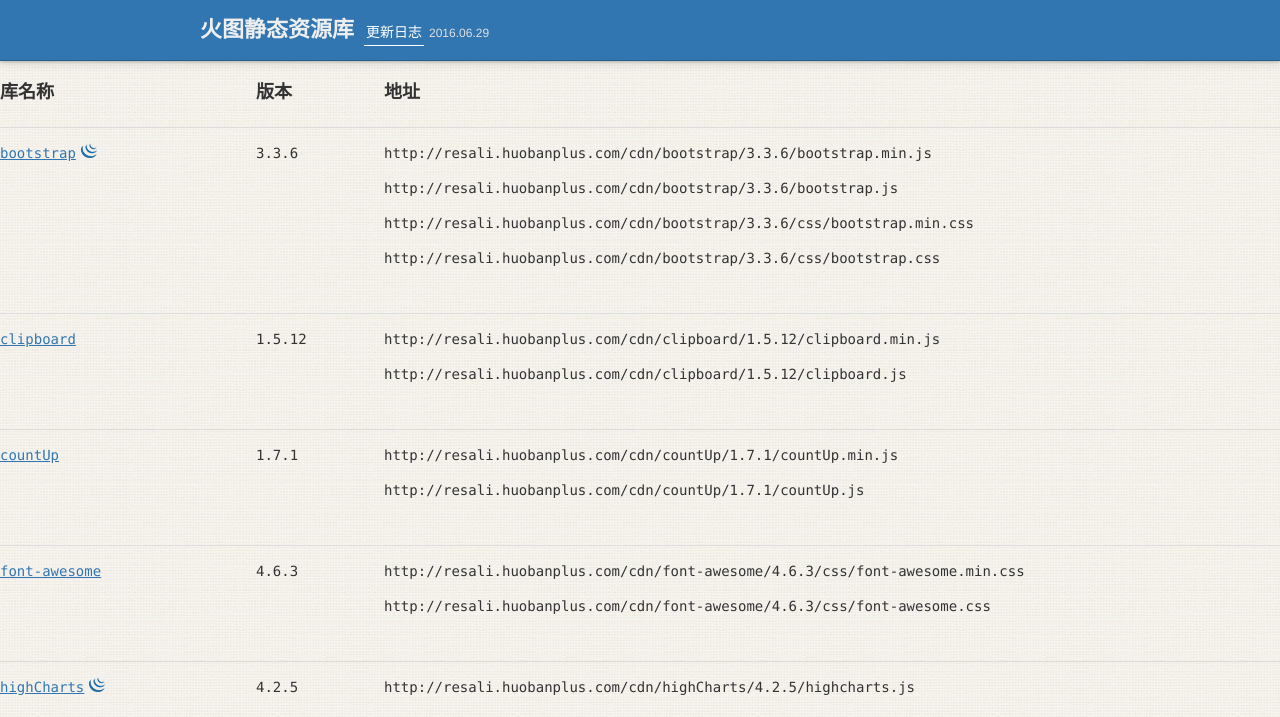
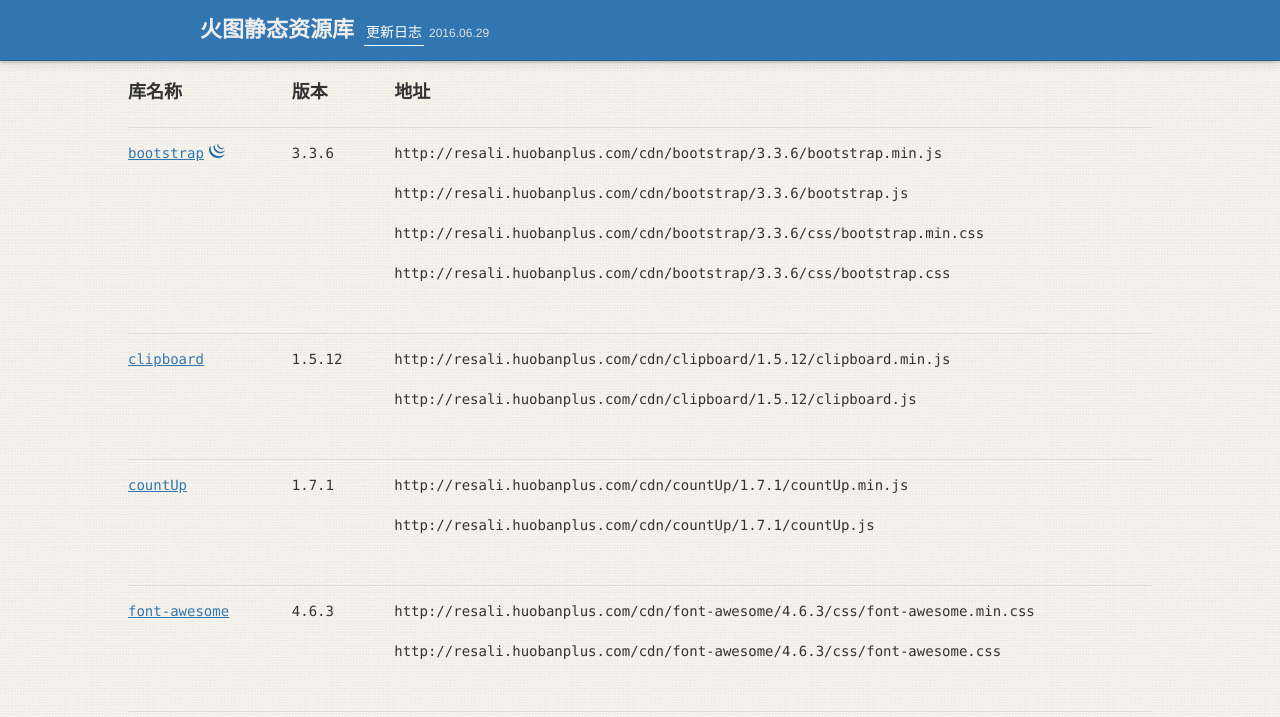
Before and after one commit to chang0022/hotCDN, a plain HTML site: page index.html in a window 1280 px wide. Shown: the top 717 px of the page. Drawn offline with nearby package versions, Linux system fonts and the light colour scheme; some packages are replaced by stand-ins of ours; a script that the page names is missing; a small style sheet from the web is missing.

Commit message:
本地修改

```diff
--- a/index.html
+++ b/index.html
@@ -2,6 +2,7 @@
 <html lang="en">
 <head>
 	<meta charset="UTF-8">
+    <meta http-equiv="X-UA-COMPATIBLE" content="IE=Edge, chrome=1">
 	<meta http-equiv="Pragma" content="no-cache">
 	<meta http-equiv="Cache-Control" content="no-cache">
 	<meta http-equiv="Expires" content="0">
@@ -70,6 +71,5 @@
         var html = template('lists' ,data);
         $('#title').after(html);
     });
-
 </script>
 </html>
--- a/resource.json
+++ b/resource.json
@@ -99,6 +99,12 @@
       "url": "http://zeptojs.com/",
       "version": ["1.1.6"],
       "resource": ["zepto.min.js","zepto.js"]
+    },
+    {
+      "name": "normalize",
+      "url": "https://github.com/necolas/normalize.css/",
+      "version": ["4.2.0"],
+      "resource": ["normalize.css"]
     }
   ]
 }
--- a/style/index.css
+++ b/style/index.css
@@ -39,24 +39,23 @@
     font-size: 12px;
 }
 section {
-    width: 1280px;
+    width: 80%;
     margin: 0 auto;
     min-height: 40px;
 }
-
 #title h1 {
     float: left;
     font-size: 18px;
     font-weight: bold;
 }
 #title h1:nth-child(1) {
-    width: 20%
+    width: 16%
 }
 #title h1:nth-child(2) {
     width: 10%
 }
 #title h1:nth-child(3) {
-    width: 70%
+    width: 74%
 }
 section {
     padding: 8px 0;
@@ -75,7 +74,7 @@
 }
 section h2 {
     padding: 7px 0;
-    width: 20%
+    width: 16%
 }
 section h2>a {
     float: left;
@@ -101,8 +100,10 @@
 }
 .url li {
     padding: 7px 0;
+    min-height: 26px;
 }
 .url span {
+    float: left;
     font-family: Menlo, "Bitstream Vera Sans Mono", "DejaVu Sans Mono", Monaco, Consolas, sans-serif;
 }
 .url div {
```
Also changed, not shown: jquery-validation/1.15.0/jquery.validate.js.
